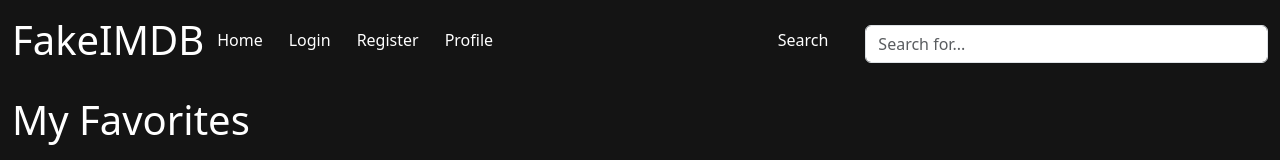
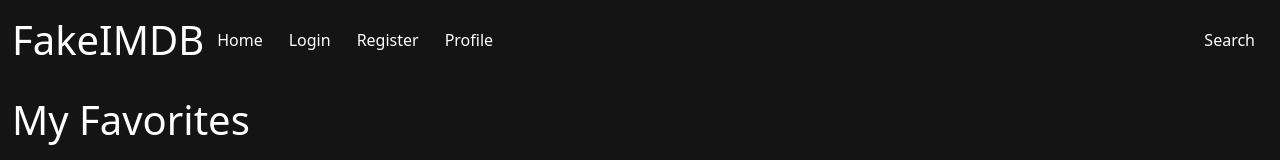
Before and after one commit to yeahitsSuri/movie-react-app, a React (Create React App) app: page /home in a window 1280 px wide. Shown: the top 160 px of the page. Built offline with nearby package versions, Linux system fonts and the light colour scheme; no server answers.

Commit message:
Removed searchbar key

```diff
--- a/src/App.js
+++ b/src/App.js
@@ -15,7 +15,6 @@ import storage from "redux-persist/lib/storage";
 import {persistReducer, persistStore} from "redux-persist";
 import thunk from "redux-thunk";
 import {Provider} from "react-redux";
-import SearchBar from "./components/SearchBar";
 
 const rootReducer = combineReducers({
                                         reviews: ReviewsReducer,
@@ -91,7 +90,6 @@ const App = () => {
                 <div className='container-fluid movie-app'>
                     <div className='row d-flex align-items-center mt-3 mb-4'>
                         <WebHeader header='FakeIMDB'/>
-                        <SearchBar searchKey={searchKey} setSearchKey={setSearchKey}/>
                     </div>
 
                     <Routes>
```
